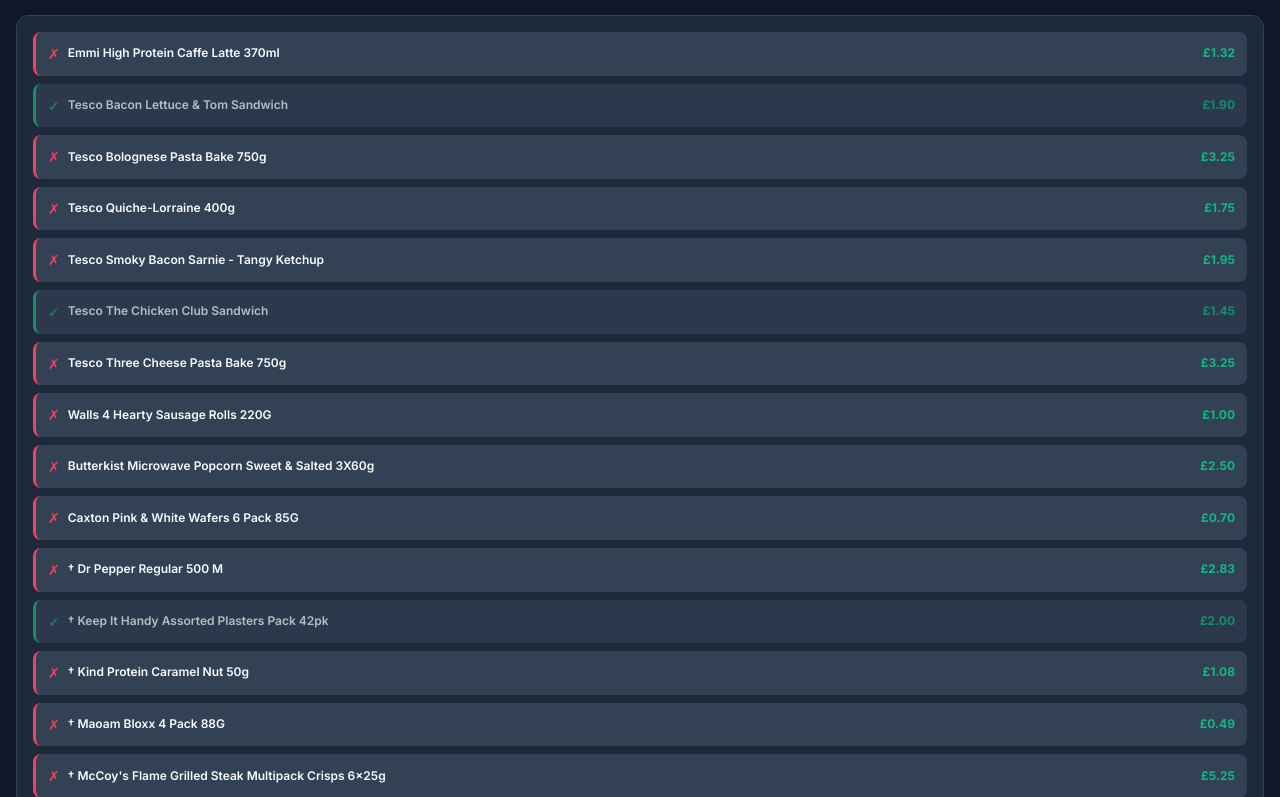
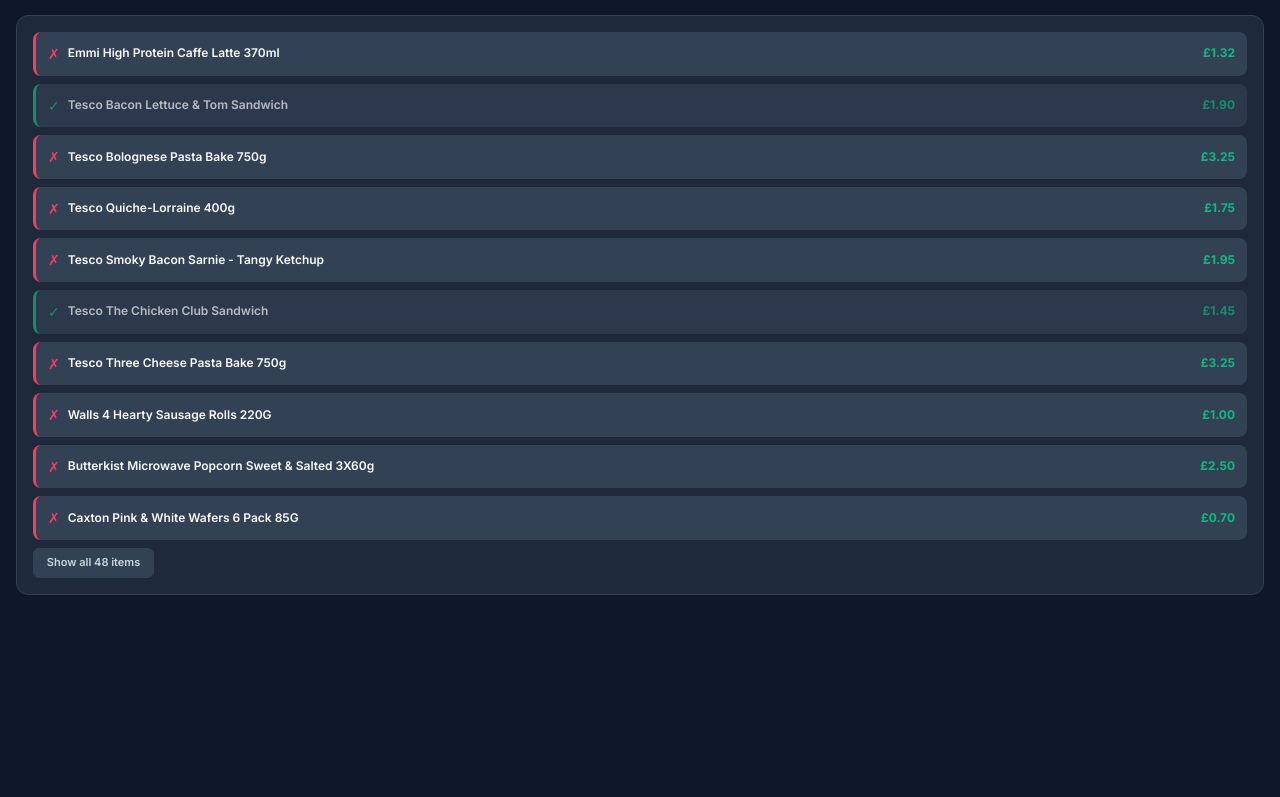
Before and after one commit to dannytsang/meals-dashboard, a Next.js app: page / in a window 1280 px wide. Shown: the part 788-1585 px from the top of the page. After the commit the page ends 1407 px from the top, so only its background shows below. Built offline with nearby package versions, Linux system fonts and the light colour scheme.

Commit message:
Collapse unmatched groceries to top 10 by default

```diff
--- a/components/dashboard-client.tsx
+++ b/components/dashboard-client.tsx
@@ -33,7 +33,7 @@
   const [selectedItem, setSelectedItem] = useState<{name: string, price: number, quantity: number, substitutedWith?: string} | null>(null);
   const [productInfo, setProductInfo] = useState<{description: string, storage: string, nutrition: string, image: string} | null>(null);
   const [loadingProduct, setLoadingProduct] = useState(false);
-  const [showCount, setShowCount] = useState(20);
+  const [showCount, setShowCount] = useState(10);
   const [labelFilter, setLabelFilter] = useState<string | null>(null);
   const [isLoadingMore, setIsLoadingMore] = useState(false);
   const [collapsedMealTypes, setCollapsedMealTypes] = useState<Set<string>>(new Set(['breakfast', 'lunch']));
@@ -475,6 +475,12 @@
                   );
                 })}
               </div>
+
+              {displayItems.length > showCount && (
+                <button onClick={() => setShowCount(prev => prev === 10 ? displayItems.length : 10)} style={{ marginTop: '0.5rem', padding: '0.4rem 0.8rem', borderRadius: '6px', fontSize: '11px', fontWeight: '600', border: '1px solid var(--border-color)', cursor: 'pointer', backgroundColor: 'var(--bg-tertiary)', color: 'var(--text-secondary)', alignSelf: 'center' }}>
+                  {showCount === 10 ? `Show all ${displayItems.length} items` : 'Collapse to top 10'}
+                </button>
+              )}
             </div>
           </div>
         </div>
```
